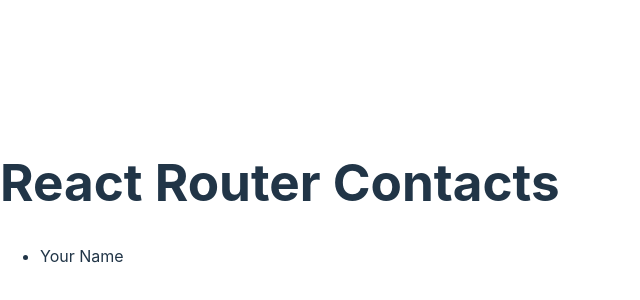
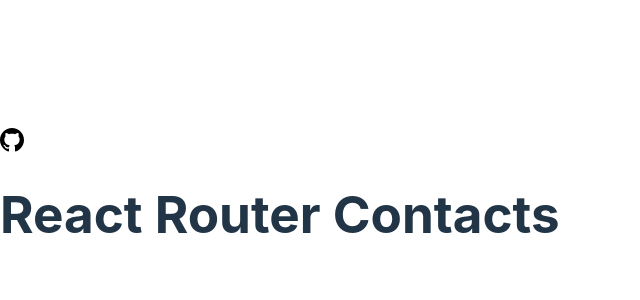
Before and after one commit to kaitokimuraofficial/blog, a React (Vite) app in the folder frontend/: page / in a window 1280 px wide. Shown: the part 198-498 px from the top of the page, without its empty margins (0-640 px from the left). Built offline with nearby package versions, Linux system fonts and the light colour scheme.

Commit message:
Fix codes

```diff
--- a/frontend/package.json
+++ b/frontend/package.json
@@ -13,7 +13,8 @@
   "dependencies": {
     "react": "^18.2.0",
     "react-dom": "^18.2.0",
-    "react-router-dom": "^6.22.1"
+    "react-router-dom": "^6.22.1",
+    "styled-components": "^6.1.8"
   },
   "devDependencies": {
     "@types/react": "^18.2.56",
--- /dev/null
+++ b/frontend/src/components/Header.tsx
@@ -0,0 +1,16 @@
+import styled from 'styled-components';
+
+const Header = () => {
+  return (
+    <Outer>
+      <img src="./../../public/github.svg" />
+    </Outer>
+  );
+};
+
+export default Header;
+
+const Outer = styled.div`
+  display: flex;
+  flex-direction: row;
+`;
--- /dev/null
+++ b/frontend/src/error-page.tsx
@@ -0,0 +1,19 @@
+import React from 'react';
+import { useRouteError } from 'react-router-dom';
+
+const ErrorPage: React.FC = () => {
+  const error: any = useRouteError();
+  console.error(error);
+
+  return (
+    <div id="error-page">
+      <h1>Oops!</h1>
+      <p>Sorry, an unexpected error has occurred.</p>
+      <p>
+        <i>{error.statusText || error.message}</i>
+      </p>
+    </div>
+  );
+};
+
+export default ErrorPage;
--- a/frontend/src/main.tsx
+++ b/frontend/src/main.tsx
@@ -1,5 +1,6 @@
 import React from 'react';
 import ReactDOM from 'react-dom/client';
+import ErrorPage from './error-page';
 
 import { createBrowserRouter, RouterProvider } from 'react-router-dom';
 
@@ -10,6 +11,7 @@
   {
     path: '/',
     element: <Root />,
+    errorElement: <ErrorPage />,
   },
 ]);
 
--- a/frontend/src/routes/root.tsx
+++ b/frontend/src/routes/root.tsx
@@ -1,17 +1,31 @@
+import { Outlet } from 'react-router-dom';
+import Header from '../components/Header';
+
+export async function rootLoader() {
+  const response = await fetch('/api');
+  const movies = await response.json();
+  return { movies };
+}
+
 export default function Root() {
+  //   const res = load();
+
   return (
     <>
+      <Header />
       <div id="sidebar">
         <h1>React Router Contacts</h1>
         <nav>
           <ul>
-            <li>
-              <p>Your Name</p>
-            </li>
+            {/* <li>
+              <p>{contacts}</p> */}
+            {/* </li> */}
           </ul>
         </nav>
       </div>
-      <div id="detail"></div>
+      <div id="detail">
+        <Outlet />
+      </div>
     </>
   );
 }
```
Also changed, not shown: 1 other file (tests, documents, lock files or other folders).
